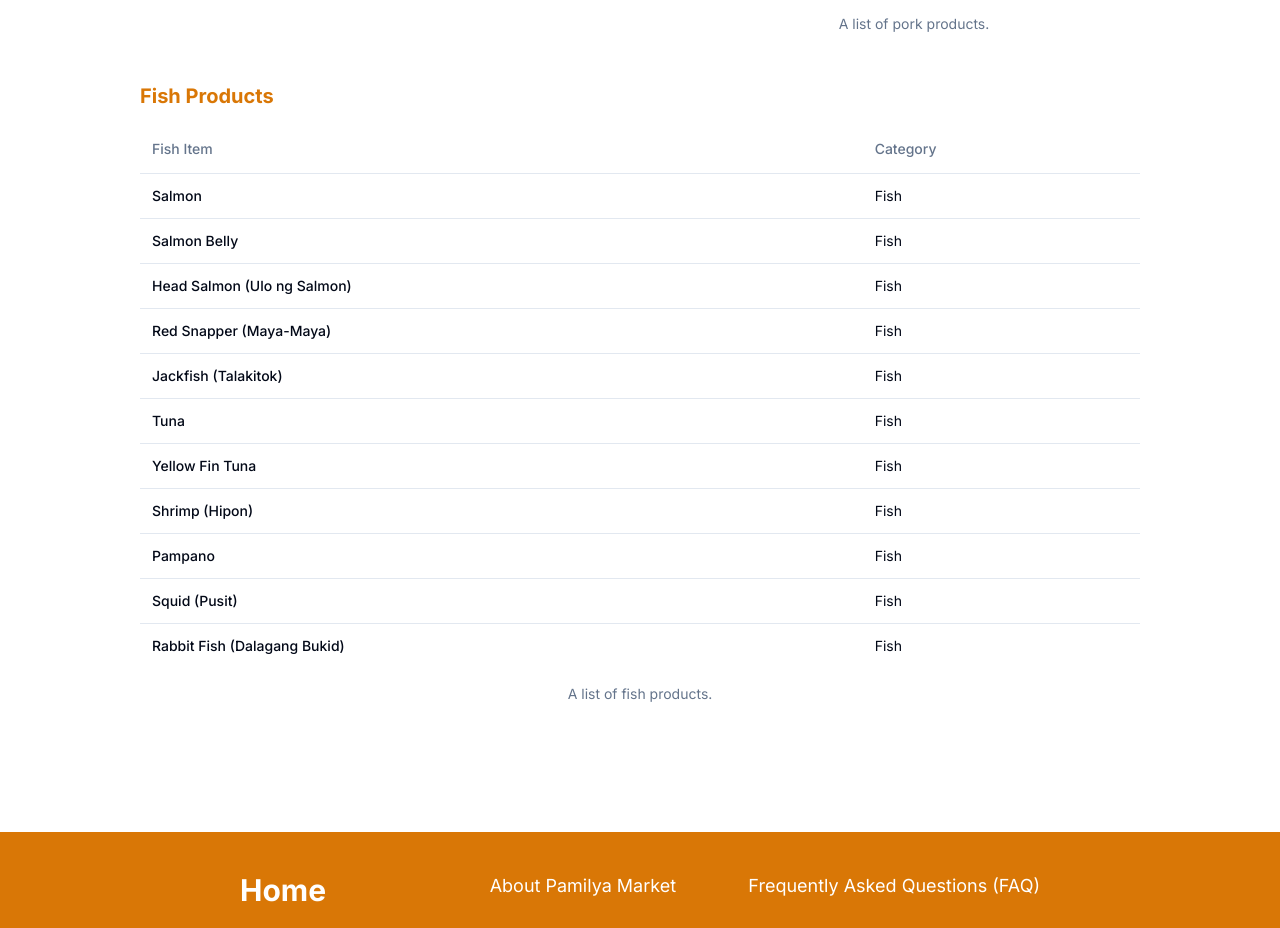
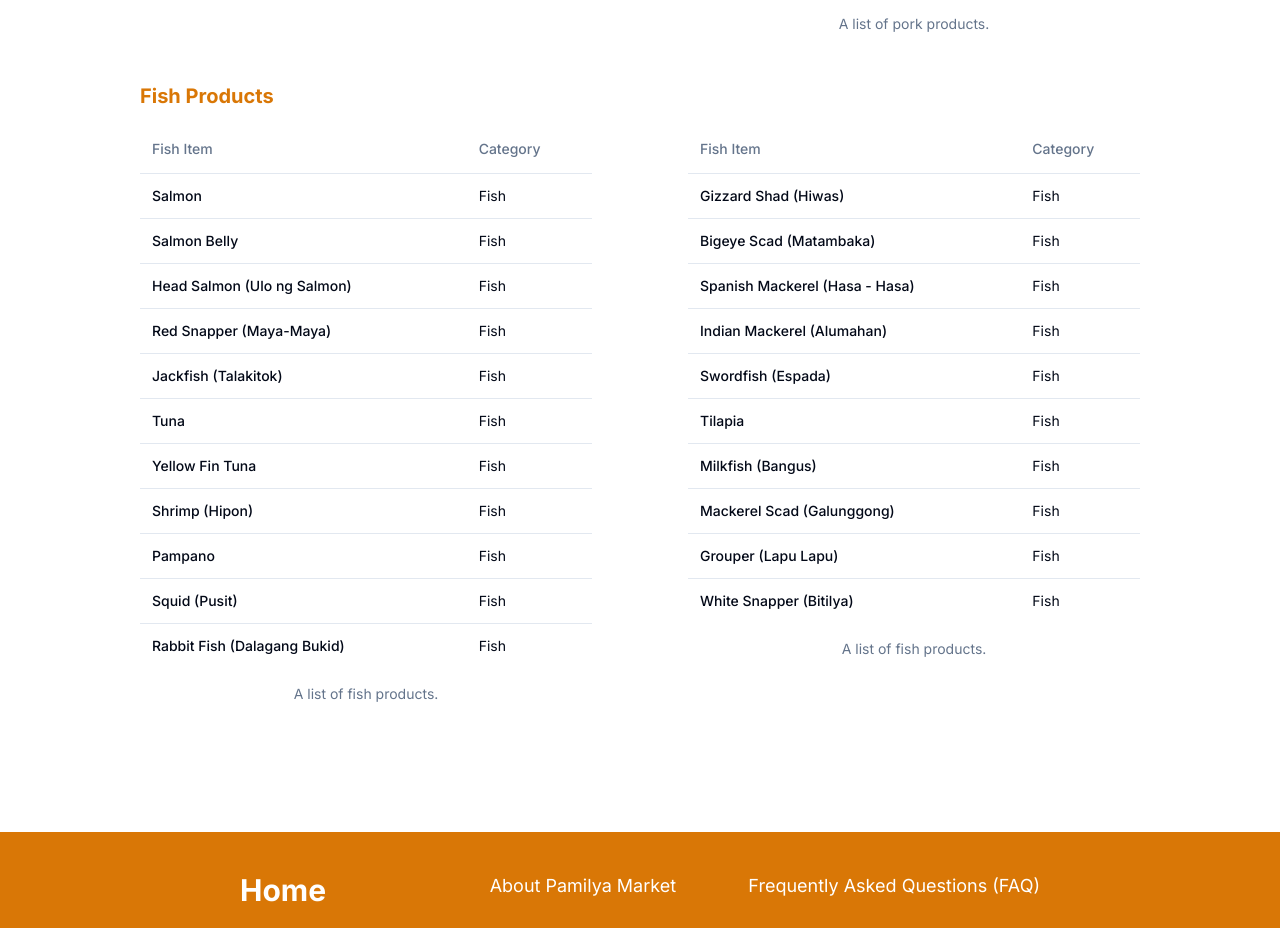
Before and after one commit to johncanero/pamilyamarket, a Next.js app: page /products in a window 1280 px wide. Shown: the part 900-1828 px from the top of the page. Built offline with nearby package versions, Linux system fonts and the light colour scheme.

Commit message:
docs: encode other fish products

```diff
--- a/components/products/FishProducts.tsx
+++ b/components/products/FishProducts.tsx
@@ -83,6 +83,68 @@
                         </TableRow>
                     </TableBody>
                 </Table>
+
+                {/* Fish Products - Set 2 */}
+                <Table className='mb-8'>
+                    <TableCaption>A list of fish products.</TableCaption>
+                    <TableHeader>
+                        <TableRow>
+                            <TableHead>Fish Item</TableHead>
+                            <TableHead>Category</TableHead>
+                        </TableRow>
+                    </TableHeader>
+                    <TableBody>
+                        <TableRow>
+                            <TableCell className="font-medium">Gizzard Shad (Hiwas)</TableCell>
+                            <TableCell>Fish</TableCell>
+                        </TableRow>
+
+                        <TableRow>
+                            <TableCell className="font-medium">Bigeye Scad (Matambaka)</TableCell>
+                            <TableCell>Fish</TableCell>
+                        </TableRow>
+
+                        <TableRow>
+                            <TableCell className="font-medium">Spanish Mackerel (Hasa - Hasa)</TableCell>
+                            <TableCell>Fish</TableCell>
+                        </TableRow>
+
+                        <TableRow>
+                            <TableCell className="font-medium">Indian Mackerel (Alumahan)</TableCell>
+                            <TableCell>Fish</TableCell>
+                        </TableRow>
+
+                        <TableRow>
+                            <TableCell className="font-medium">Swordfish (Espada)</TableCell>
+                            <TableCell>Fish</TableCell>
+                        </TableRow>
+
+                        <TableRow>
+                            <TableCell className="font-medium">Tilapia</TableCell>
+                            <TableCell>Fish</TableCell>
+                        </TableRow>
+
+                        <TableRow>
+                            <TableCell className="font-medium">Milkfish (Bangus)</TableCell>
+                            <TableCell>Fish</TableCell>
+                        </TableRow>
+
+                        <TableRow>
+                            <TableCell className="font-medium">Mackerel Scad (Galunggong)</TableCell>
+                            <TableCell>Fish</TableCell>
+                        </TableRow>
+
+                        <TableRow>
+                            <TableCell className="font-medium">Grouper (Lapu Lapu)</TableCell>
+                            <TableCell>Fish</TableCell>
+                        </TableRow>
+
+                        <TableRow>
+                            <TableCell className="font-medium">White Snapper (Bitilya)</TableCell>
+                            <TableCell>Fish</TableCell>
+                        </TableRow>
+                    </TableBody>
+                </Table>
             </div>
         </div>
     )
```
